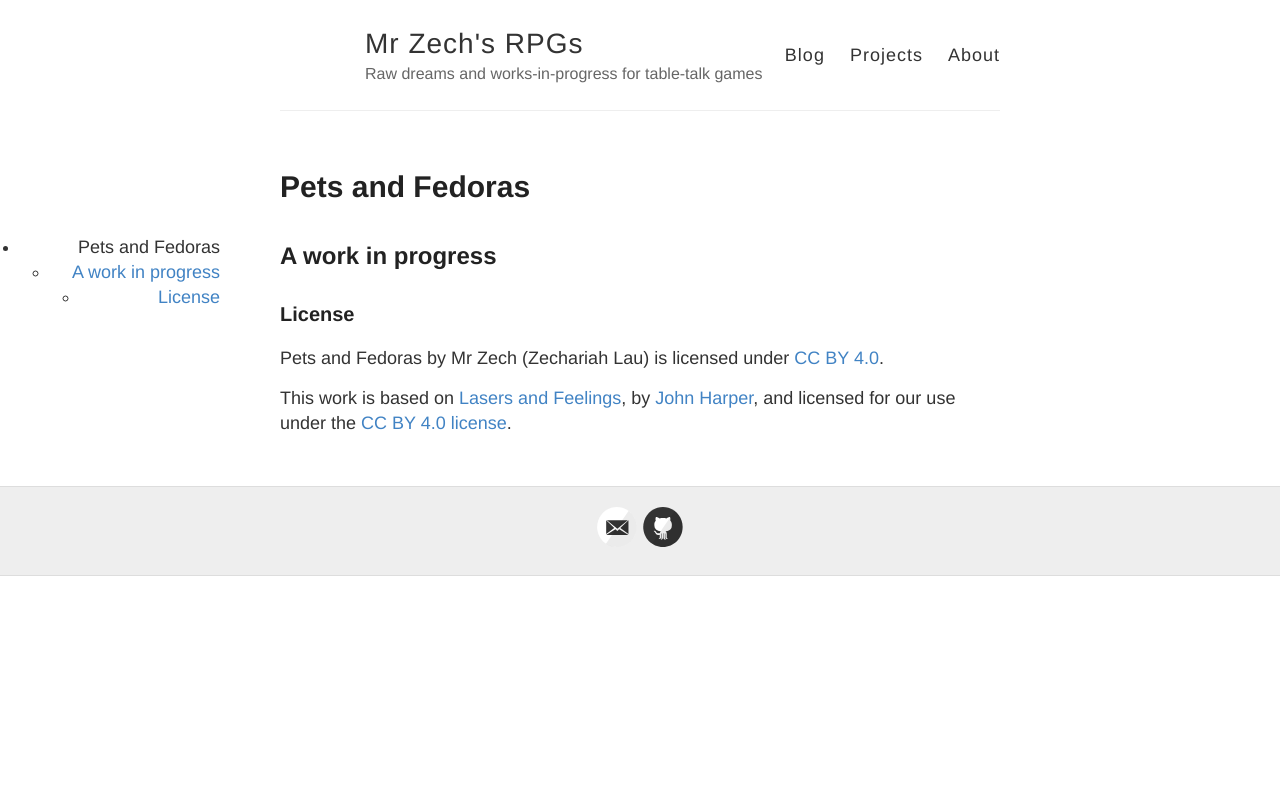
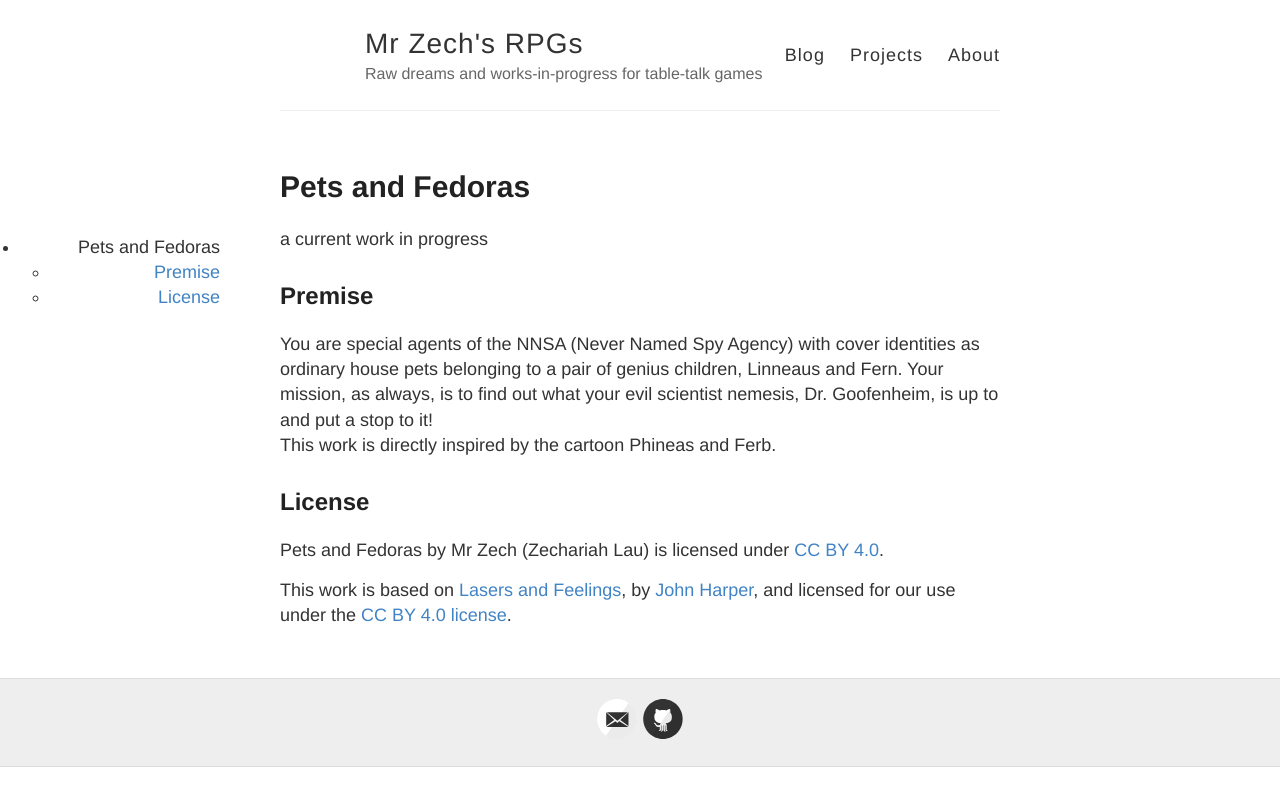
Before and after one commit to zechlau14/zechlau14.github.io, a Jekyll site: the page built from projects/pets-and-fedoras.md, in a window 1280 px wide. Shown: the top 806 px of the page. Built offline with Jekyll 4.4.1, drawn with Linux system fonts in a browser that asks for light colours.

Commit message:
Update pets-and-fedoras.md

```diff
--- a/projects/pets-and-fedoras.md
+++ b/projects/pets-and-fedoras.md
@@ -3,10 +3,13 @@ layout: page
 title: Pets and Fedoras
 category: one-shot cartoon spy RPG sci-fi action-adventure one-page
 ---
+a current work in progress
 
-## A work in progress
+## Premise
+You are special agents of the NNSA (Never Named Spy Agency) with cover identities as ordinary house pets belonging to a pair of genius children, Linneaus and Fern. Your mission, as always, is to find out what your evil scientist nemesis, Dr. Goofenheim, is up to and put a stop to it!
+This work is directly inspired by the cartoon Phineas and Ferb.
 
-### License
+## License
 Pets and Fedoras by Mr Zech (Zechariah Lau) is licensed under [CC BY 4.0](http://creativecommons.org/licenses/by/4.0/).
 
 This work is based on [Lasers and Feelings](https://johnharper.itch.io/lasers-feelings), by [John Harper](https://johnharper.itch.io/), and licensed for our use under the [CC BY 4.0 license](https://creativecommons.org/licenses/by/4.0/).
```
